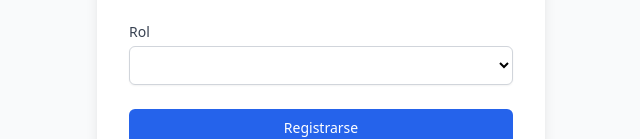
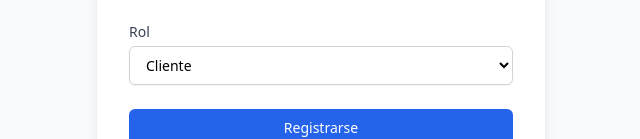
Before and after one commit to agusOlivieri/viandaApp-front-end, a Vue app: page /register in a window 1280 px wide. Shown: the part 436-575 px from the top of the page, without its empty margins (319-959 px from the left). Built offline with nearby package versions, Linux system fonts and the light colour scheme.

Commit message:
fixed Roles conditionals

```diff
--- a/src/views/RegisterView.vue
+++ b/src/views/RegisterView.vue
@@ -25,9 +25,9 @@ const register = async () => {
 
     alert("Registro exitoso");
 
-    if (usuarioStore.rol === "ROL_CLIENTE") {
+    if (usuarioStore.rol === "ROLE_CLIENTE") {
       router.push("/client/home");
-    } else if (usuarioStore.rol === "ROL_ADMINISTRADOR") {
+    } else if (usuarioStore.rol === "ROLE_ADMINISTRADOR") {
       router.push("/admin/home");
     }
   } catch (error) {
@@ -97,12 +97,12 @@ const register = async () => {
             <label for="role" class="block text-sm font-medium text-gray-700">Rol</label>
             <select
               id="role"
-              v-model="user.role"
+              v-model="user.rol"
               required
               class="mt-1 block w-full py-2 px-3 border border-gray-300 bg-white rounded-md shadow-sm focus:outline-none focus:ring-blue-500 focus:border-blue-500 sm:text-sm"
             >
               <option value="CLIENTE">Cliente</option>
-              <option value="ADMIN">Administrador</option>
+              <option value="ADMINISTRADOR">Administrador</option>
             </select>
           </div>
 
```
